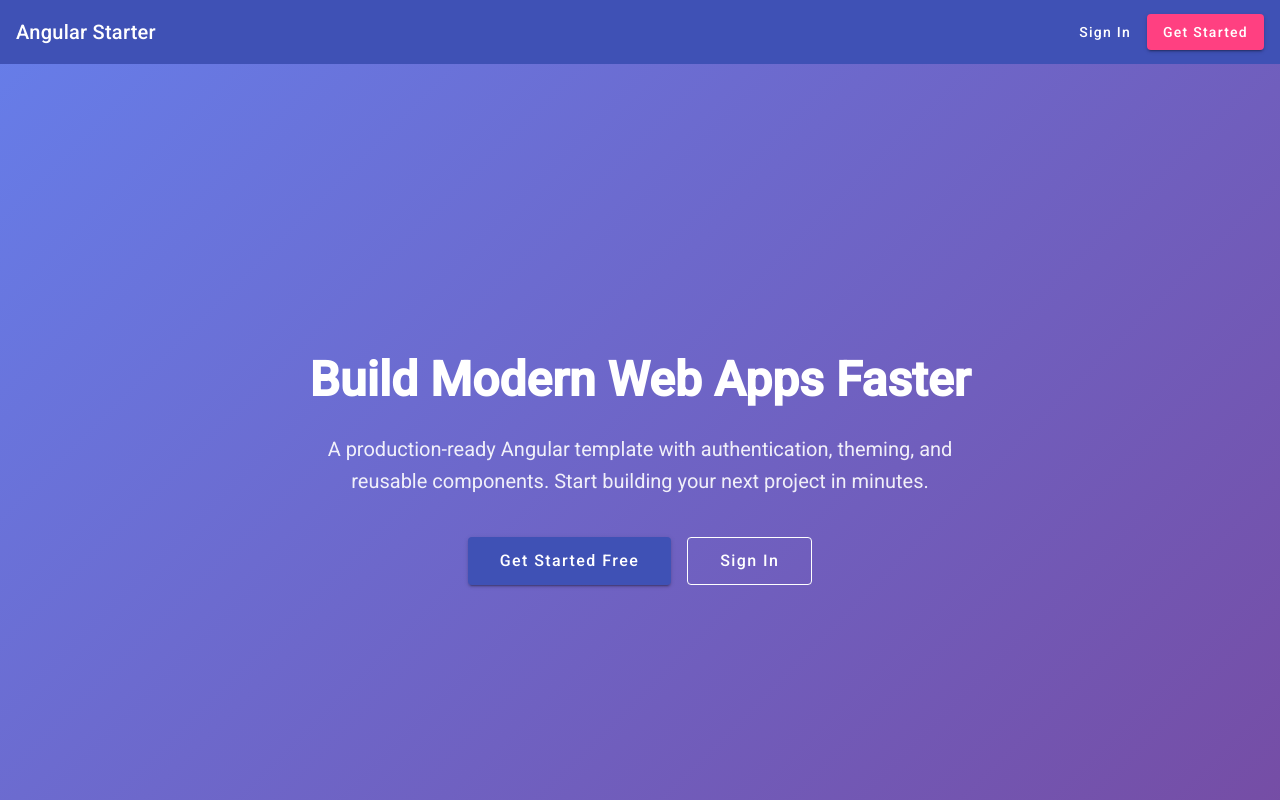
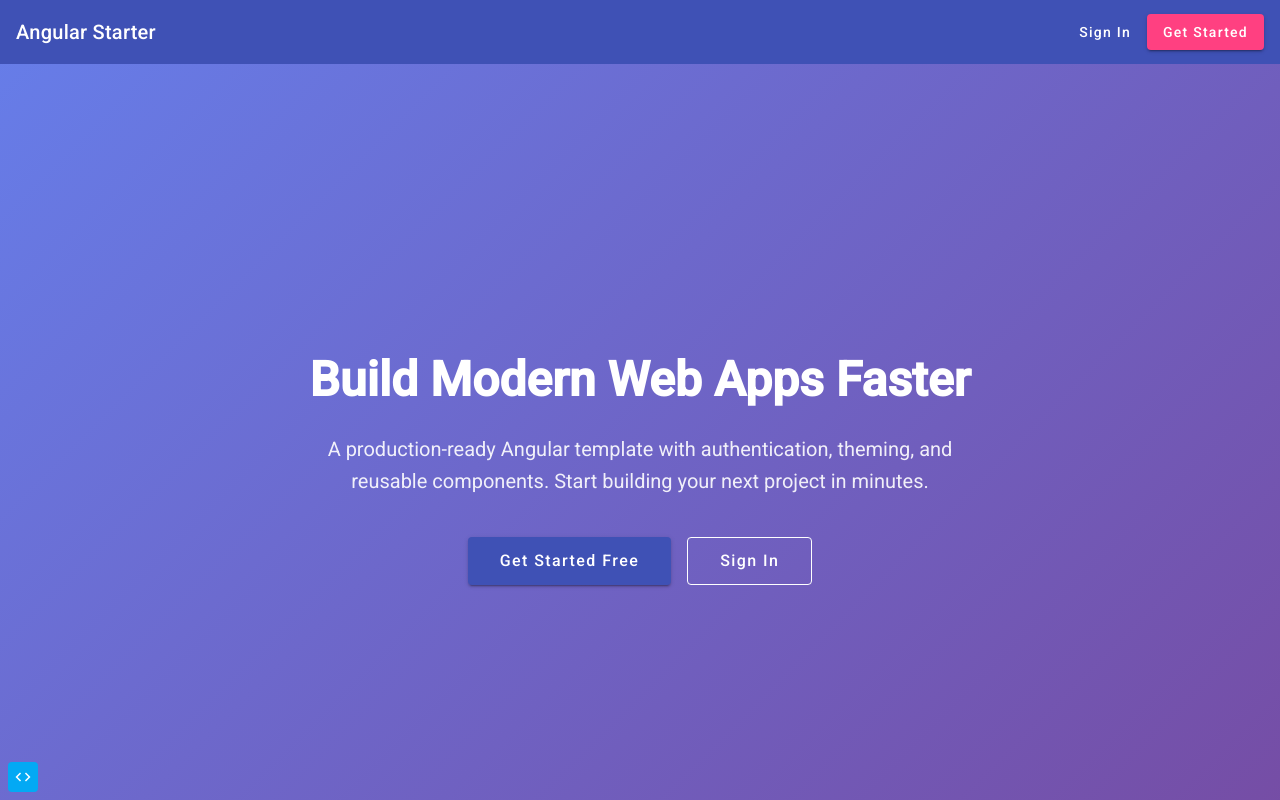
Before and after one commit to ryfactored/spot-radar, an Angular app: page / in a window 1280 px wide. Shown: the top 800 px of the page. Built offline with nearby package versions, Linux system fonts and the light colour scheme.

Commit message:
fixed server-side rendering

```diff
--- a/package.json
+++ b/package.json
@@ -14,7 +14,8 @@
     "lint": "ng lint",
     "format": "prettier --write .",
     "format:check": "prettier --check .",
-    "serve:ssr:angular-template": "node dist/angular-template/server/server.mjs"
+    "serve:ssr": "node dist/angular-template/server/server.mjs",
+    "serve:ssr:dev": "ng build --configuration development && node dist/angular-template/server/server.mjs"
   },
   "prettier": {
     "printWidth": 100,
--- a/src/app/app.ts
+++ b/src/app/app.ts
@@ -2,17 +2,43 @@ import { Component, inject, effect, PLATFORM_ID } from '@angular/core';
 import { isPlatformBrowser } from '@angular/common';
 import { RouterOutlet } from '@angular/router';
 import { PreferencesService, ColorTheme } from './core/preferences';
+import { environment } from '../environments/environment';
 
 @Component({
   selector: 'app-root',
   standalone: true,
   imports: [RouterOutlet],
-  template: `<router-outlet />`,
+  template: `
+    <router-outlet />
+    @if (!isProd && isBrowser) {
+      <div class="dev-badge"><span class="material-icons">code</span></div>
+    }
+  `,
+  styles: `
+    .dev-badge {
+      position: fixed;
+      bottom: 8px;
+      left: 8px;
+      background: #03a9f4;
+      color: white;
+      padding: 6px;
+      border-radius: 4px;
+      z-index: 99999;
+      display: flex;
+      align-items: center;
+      justify-content: center;
+    }
+    .dev-badge .material-icons {
+      font-size: 18px;
+    }
+  `,
 })
 export class App {
   private preferences = inject(PreferencesService);
   private platformId = inject(PLATFORM_ID);
 
+  isProd = environment.production;
+  isBrowser = false;
   private colorThemeClasses: ColorTheme[] = ['default', 'ocean', 'forest'];
 
   constructor() {
@@ -20,6 +46,12 @@ export class App {
     if (!isPlatformBrowser(this.platformId)) {
       return;
     }
+
+    // Restore visibility (hidden by inline script to prevent SSR flash)
+    document.documentElement.style.visibility = '';
+
+    // Enable dev badge (only in browser to avoid hydration mismatch)
+    this.isBrowser = true;
 
     // Apply color theme class to body
     effect(() => {
--- a/src/index.html
+++ b/src/index.html
@@ -1,6 +1,12 @@
 <!doctype html>
 <html lang="en">
   <head>
+    <script>
+      // Immediately hide content if not on landing page (prevents SSR flash)
+      if (location.pathname !== '/') {
+        document.documentElement.style.visibility = 'hidden';
+      }
+    </script>
     <meta charset="utf-8" />
     <title>AngularTemplate</title>
     <base href="/" />
--- a/src/server.ts
+++ b/src/server.ts
@@ -50,7 +50,7 @@ app.use((req, res, next) => {
  * The server listens on the port defined by the `PORT` environment variable, or defaults to 4000.
  */
 if (isMainModule(import.meta.url) || process.env['pm_id']) {
-  const port = process.env['PORT'] || 4000;
+  const port = process.env['PORT'] || 4200;
   app.listen(port, (error) => {
     if (error) {
       throw error;
```
